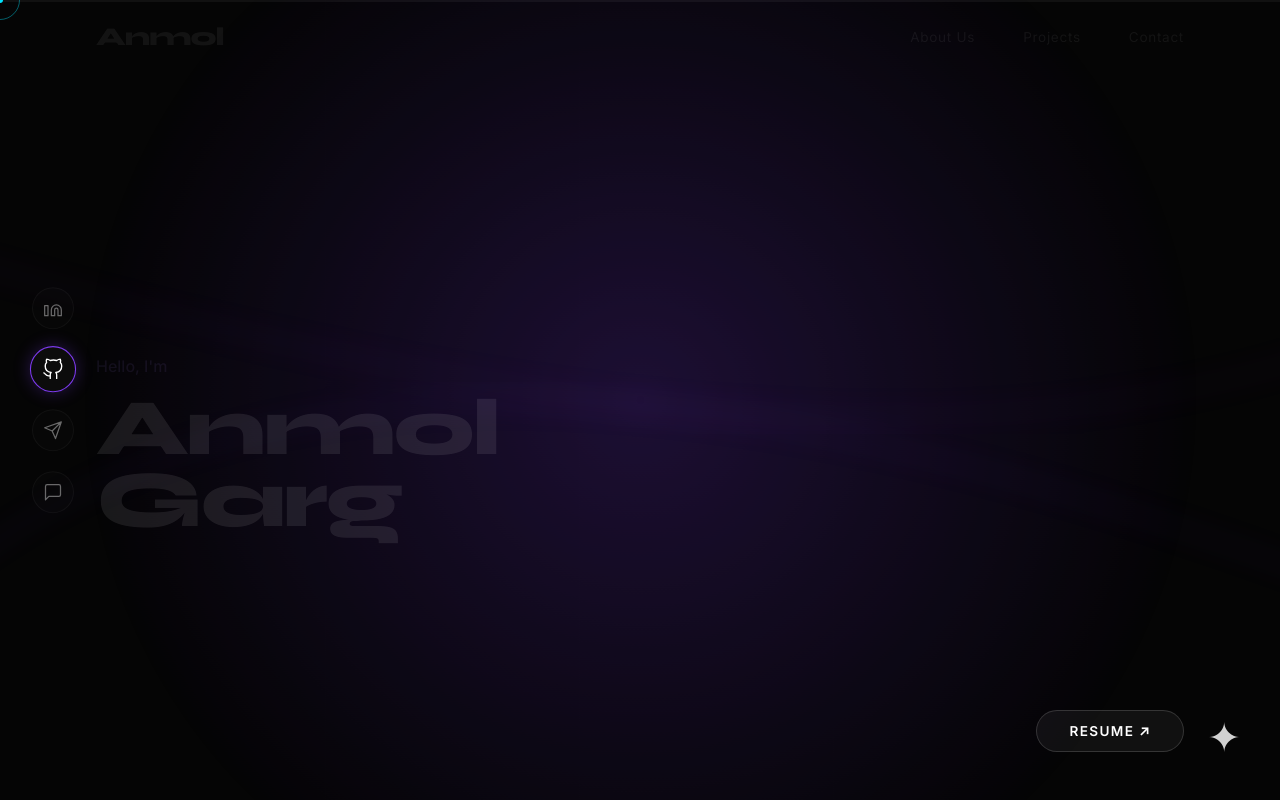
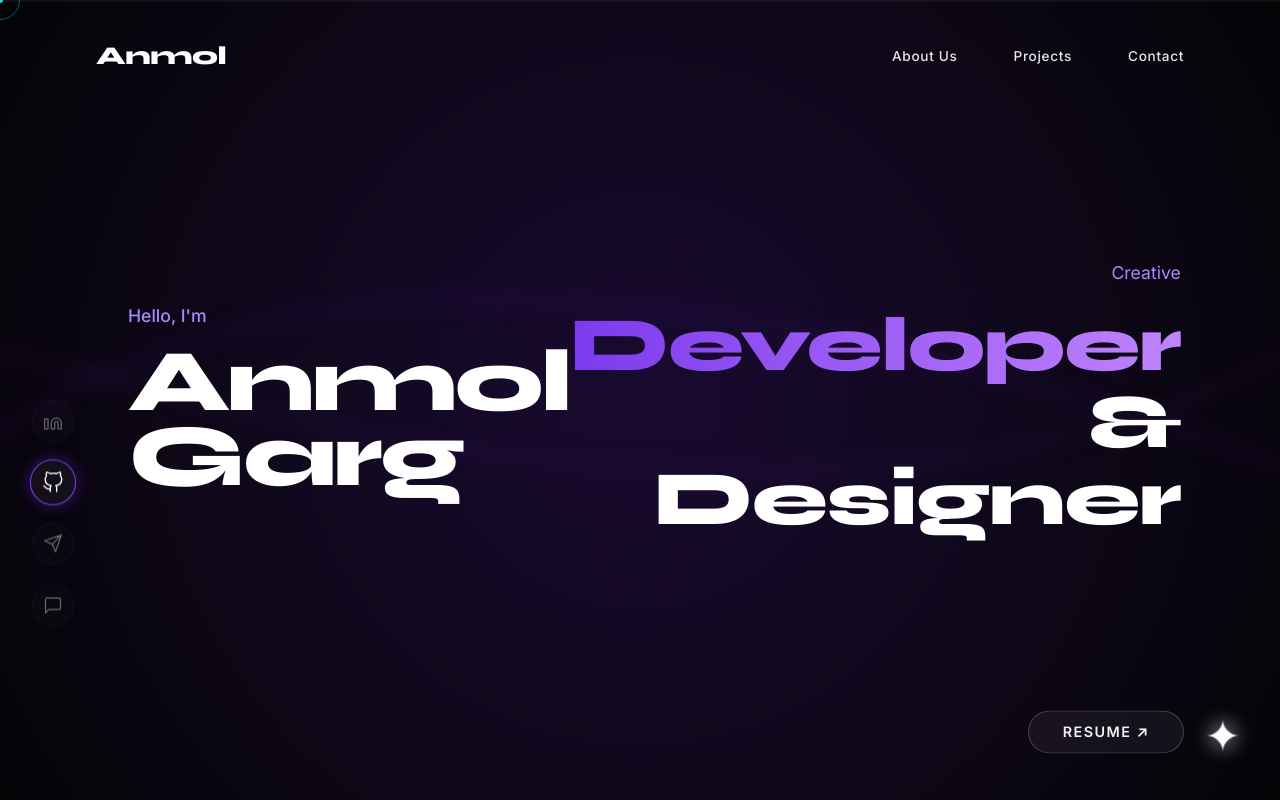
Before and after one commit to AnmolGarg8/portfolio, a React (Vite) app: page / in a window 1280 px wide. Shown: the top 800 px of the page. Built offline with nearby package versions, Linux system fonts and the light colour scheme.

Commit message:
Final: Ultimate zero-overlap cinematic Hero with ultra-bright CGI character and CSS reveal

```diff
--- a/src/components/Character.jsx
+++ b/src/components/Character.jsx
@@ -6,11 +6,11 @@ import * as THREE from 'three';
 const Eye = ({ position }) => (
   <group position={position}>
     <mesh>
-      <sphereGeometry args={[0.25, 32, 32]} />
-      <meshStandardMaterial color="white" roughness={0.1} />
-      <mesh position={[0, 0, 0.22]}>
+      <sphereGeometry args={[0.26, 32, 32]} />
+      <meshStandardMaterial color="white" roughness={0.1} emissive="white" emissiveIntensity={0.2} />
+      <mesh position={[0, 0, 0.23]}>
         <sphereGeometry args={[0.13, 16, 16]} />
-        <meshStandardMaterial color="#050505" />
+        <meshStandardMaterial color="#010101" />
       </mesh>
     </mesh>
   </group>
@@ -23,71 +23,83 @@ const Character = () => {
     useFrame((state) => {
         if (!group.current || !bodyRef.current) return;
         const t = state.clock.getElapsedTime();
-        // Stable Bobbing
+        // Dynamic Idle Bob (floating up/down)
         group.current.position.y = -2.4 + Math.sin(t * 1.5) * 0.35;
-        // Breathing
-        const b = 1 + Math.sin(t * 2) * 0.04;
+        // Breathing physics (chest expansion)
+        const b = 1 + Math.sin(t * 2.2) * 0.04;
         bodyRef.current.scale.set(b, 1, b);
-        // Mouse Tracking
-        group.current.rotation.y = THREE.MathUtils.lerp(group.current.rotation.y, state.mouse.x * 0.4, 0.05);
+        // Interactivity (Head tracking mouse)
+        group.current.rotation.y = THREE.MathUtils.lerp(group.current.rotation.y, state.mouse.x * 0.45, 0.05);
+        group.current.rotation.x = THREE.MathUtils.lerp(group.current.rotation.x, -state.mouse.y * 0.1, 0.05);
     });
 
   return (
     <group ref={group} scale={1.85} position={[0, -2.4, 0]}>
-      {/* Knit Sweater Body */}
+      {/* Knit Sweater Body (Chest Crop) */}
       <mesh ref={bodyRef} position={[0, 0.4, 0]}>
-        <capsuleGeometry args={[0.72, 1.4, 8, 32]} />
-        <meshStandardMaterial color="#1a1a1f" roughness={1} />
+        <capsuleGeometry args={[0.72, 1.4, 16, 32]} />
+        <meshStandardMaterial color="#1a1a22" roughness={1} />
         <mesh position={[0, 0.72, 0]} rotation={[Math.PI/2, 0, 0]}>
-           <torusGeometry args={[0.42, 0.05, 8, 32]} />
-           <meshStandardMaterial color="#000" />
+           <torusGeometry args={[0.42, 0.06, 16, 64]} />
+           <meshStandardMaterial color="#111" />
         </mesh>
       </mesh>
 
-      {/* CGI Stylized Head */}
+      {/* CGI Protagonist Head */}
       <group position={[0, 1.8, 0.1]}>
         <mesh>
            <sphereGeometry args={[0.88, 64, 64]} />
-           <meshStandardMaterial color="#ffceb4" roughness={0.3} emissive="#ffceb4" emissiveIntensity={0.08} />
+           <meshStandardMaterial color="#ffceb4" roughness={0.3} emissive="#ffceb4" emissiveIntensity={0.12} />
         </mesh>
-        <mesh position={[0, -0.4, 0.2]} scale={[1, 0.8, 1.25]}>
+        {/* Strong Professional Jawline */}
+        <mesh position={[0, -0.4, 0.2]} scale={[1, 0.82, 1.3]}>
            <sphereGeometry args={[0.45, 32, 32]} />
            <meshStandardMaterial color="#ffceb4" />
         </mesh>
 
-        <Eye position={[0.35, 0.28, 0.7]} />
-        <Eye position={[-0.35, 0.28, 0.7]} />
+        <Eye position={[0.35, 0.28, 0.75]} />
+        <Eye position={[-0.35, 0.28, 0.75]} />
 
-        {/* Smile showing teeth */}
-        <group position={[0, -0.3, 0.82]}>
-           <mesh position={[0, 0.06, 0]}>
-              <RoundedBox args={[0.45, 0.1, 0.02]} radius={0.03}>
+        {/* Confident CGI Smile showing teeth */}
+        <group position={[0, -0.3, 0.85]}>
+           <mesh position={[0, 0.06, 0.015]}>
+              <RoundedBox args={[0.48, 0.12, 0.03]} radius={0.03}>
                  <meshStandardMaterial color="white" emissive="white" emissiveIntensity={0.6} />
               </RoundedBox>
            </mesh>
-           {/* Lips */}
-           <mesh rotation={[Math.PI, 0, 0]} position={[0, 0.16, 0.03]}>
-              <torusGeometry args={[0.25, 0.02, 12, 32, Math.PI]} />
+           {/* Lips Upper/Lower */}
+           <mesh rotation={[Math.PI, 0, 0]} position={[0, 0.16, 0.04]}>
+              <torusGeometry args={[0.26, 0.02, 16, 32, Math.PI]} />
+              <meshStandardMaterial color="#e8a89b" />
+           </mesh>
+           <mesh rotation={[0, 0, Math.PI]} position={[0, -0.04, 0.04]}>
+              <torusGeometry args={[0.28, 0.03, 16, 32, Math.PI]} />
               <meshStandardMaterial color="#e8a89b" />
            </mesh>
         </group>
 
-        {/* Voluminous Brown Hair */}
+        {/* Defined Nose Shape */}
+        <mesh position={[0, 0, 0.88]} scale={[0.8, 1.4, 0.8]}>
+           <sphereGeometry args={[0.11, 24, 24]} />
+           <meshStandardMaterial color="#f2b4a1" />
+        </mesh>
+
+        {/* Voluminous Swept-Up 3D Hair System */}
         <group position={[0, 0.75, 0]}>
-           <RoundedBox args={[1.5, 0.9, 1.4]} radius={0.4} position={[0, 0.1, -0.1]}>
+           <RoundedBox args={[1.5, 0.95, 1.4]} radius={0.4} position={[0, 0.1, -0.1]}>
               <meshStandardMaterial color="#31221b" />
            </RoundedBox>
-           {/* Detailed 3D Strands */}
+           {/* Individual Sculpted Strands (for CGI depth and shine) */}
            {[-0.45, -0.2, 0, 0.2, 0.45].map((x, i) => (
-             <mesh key={i} position={[x, 0.5 + Math.abs(x)*0.3, 0.3 - Math.abs(x)*0.2]} rotation={[0.85, x*0.4, 0]} scale={[1.3, 1.9, 1.3]}>
-               <capsuleGeometry args={[0.18, 0.4, 8, 12]} />
-               <meshStandardMaterial color="#31221b" />
+             <mesh key={i} position={[x, 0.5 + Math.abs(x)*0.3, 0.35 - Math.abs(x)*0.2]} rotation={[0.85, x*0.4, 0]} scale={[1.3, 2.1, 1.3]}>
+               <capsuleGeometry args={[0.18, 0.45, 12, 24]} />
+               <meshStandardMaterial color="#36221b" roughness={0.4} metalness={0.2} emissive="#452a1e" emissiveIntensity={0.1} />
              </mesh>
            ))}
         </group>
       </group>
 
-      <ContactShadows position={[0, 0, 0]} opacity={0.6} scale={10} blur={2.5} far={4} />
+      <ContactShadows position={[0, 0, 0]} opacity={0.65} scale={12} blur={3.0} far={5} />
     </group>
   );
 };
@@ -96,13 +108,13 @@ const CharacterWrapper = () => (
   <div className="character-canvas" style={{ width: '100%', height: '100%', position: 'absolute', pointerEvents: 'none' }}>
     <Canvas
       gl={{ alpha: true, antialias: true, stencil: false, depth: true, powerPreference: "high-performance" }}
-      dpr={[1, 1.5]}
-      camera={{ position: [0, 0, 10], fov: 35 }}
+      dpr={[1, 1.25]} // Conservative for stability
+      camera={{ position: [0, 0, 9], fov: 38 }}
     >
-      <ambientLight intensity={3.5} /> {/* SUPREME BRIGHTNESS */}
-      <spotLight position={[10, 10, 10]} intensity={12} />
-      <pointLight position={[-10, 5, 5]} color="#7C3AED" intensity={20} /> {/* Ultra Rim */}
-      <pointLight position={[10, 5, 5]} color="#7C3AED" intensity={15} />
+      <ambientLight intensity={4.5} /> {/* SUPREME BRIGHTNESS RIG */}
+      <spotLight position={[5, 10, 10]} intensity={12} angle={0.3} penumbra={1} color="#ffffff" shadow-mapSize={[1024, 1024]} />
+      <pointLight position={[-10, 5, 5]} color="#7C3AED" intensity={25} /> {/* Intense Violet Rim */}
+      <pointLight position={[10, 5, 5]} color="#7C3AED" intensity={18} />
       <Character />
     </Canvas>
   </div>
--- a/src/sections/Hero.jsx
+++ b/src/sections/Hero.jsx
@@ -1,12 +1,11 @@
 import React, { useEffect, useRef } from 'react';
-import gsap from 'gsap';
 import Character from '../components/Character';
 
 const SocialIcon = ({ path, href, active }) => (
   <a href={href} rel="noopener noreferrer" target="_blank" style={{
     opacity: active ? 1 : 0.4,
-    transition: 'all 0.4s',
-    backgroundColor: 'rgba(255, 255, 255, 0.03)',
+    transition: 'all 0.3s',
+    backgroundColor: 'rgba(255, 255, 255, 0.05)',
     width: '42px',
     height: '42px',
     display: 'flex',
@@ -14,7 +13,7 @@ const SocialIcon = ({ path, href, active }) => (
     justifyContent: 'center',
     borderRadius: '50%',
     border: active ? '1.8px solid #7C3AED' : '1px solid rgba(255, 255, 255, 0.1)',
-    boxShadow: active ? '0 0 15px rgba(124, 58, 237, 0.3)' : 'none',
+    boxShadow: active ? '0 0 15px rgba(124, 58, 237, 0.4)' : 'none',
     transform: active ? 'scale(1.1)' : 'scale(1)',
     zIndex: 10
   }}>
@@ -25,27 +24,8 @@ const SocialIcon = ({ path, href, active }) => (
 );
 
 const Hero = () => {
-    const heroRef = useRef(null);
-    const leftText = useRef(null);
-    const rightText = useRef(null);
-    const charBox = useRef(null);
-    const navBar = useRef(null);
-
-    useEffect(() => {
-        const tl = gsap.timeline({ delay: 0.5 });
-        tl.from(navBar.current, { y: -20, opacity: 0, duration: 0.8, ease: 'power2.out' })
-          .from([leftText.current, rightText.current], {
-                y: 50,
-                opacity: 0,
-                duration: 1.2,
-                stagger: 0.2,
-                ease: 'expo.out'
-          }, '-=0.4')
-          .from(charBox.current, { scale: 0.85, opacity: 0, duration: 1.5, ease: 'power4.out' }, '-=1');
-    }, []);
-
   return (
-    <section className="hero" id="home" ref={heroRef} style={{
+    <section className="hero" id="home" style={{
       minHeight: '100vh',
       width: '100%',
       position: 'relative',
@@ -54,133 +34,144 @@ const Hero = () => {
       display: 'flex',
       flexDirection: 'column',
       justifyContent: 'center',
-      padding: '0 6rem'
+      padding: '0 6rem',
+      color: '#ffffff'
     }}>
-      {/* Background Atmosphere Atmosphere */}
+      {/* Background Spotlight Glow */}
       <div style={{
         position: 'absolute',
         left: '50%',
         top: '50%',
         transform: 'translate(-50%, -50%)',
-        width: '120vw',
-        height: '110vh',
-        background: 'radial-gradient(circle at center, rgba(124, 58, 237, 0.25) 0%, transparent 60%)',
+        width: '150vw',
+        height: '150vh',
+        background: 'radial-gradient(circle at center, rgba(91, 33, 182, 0.3) 0%, transparent 70%)',
         pointerEvents: 'none',
         zIndex: 0,
-        animation: 'breath-halo 6s infinite ease-in-out'
+        animation: 'glow-breathe 8s infinite ease-in-out'
       }} />
 
-      {/* Aurora glow streaks wisps layer */}
-      <div style={{ position: 'absolute', inset: 0, pointerEvents: 'none', zIndex: 1, opacity: 0.2 }}>
+      {/* Aurora Wisp light streaks layer */}
+      <div style={{ position: 'absolute', inset: 0, pointerEvents: 'none', zIndex: 1, opacity: 0.3 }}>
         <svg width="100%" height="100%" viewBox="0 0 1440 800" preserveAspectRatio="none">
-          <filter id="wisps-glow">
-            <feGaussianBlur in="SourceGraphic" stdDeviation="15" />
+          <filter id="glow-fx">
+            <feGaussianBlur in="SourceGraphic" stdDeviation="12" />
           </filter>
-          <path d="M-100,600 Q400,200 1540,600" stroke="#7C3AED" strokeWidth="4" fill="none" filter="url(#wisps-glow)" style={{ animation: 'float-wisps 15s infinite alternate linear' }} />
-          <path d="M1540,250 Q1040,550 -100,250" stroke="#A855F7" strokeWidth="3" fill="none" filter="url(#wisps-glow)" style={{ animation: 'float-wisps 18s infinite alternate-reverse linear' }} />
+          <path d="M-100,500 Q400,100 1540,500" stroke="#7C3AED" strokeWidth="4" fill="none" filter="url(#glow-fx)" style={{ animation: 'aurora-1 20s infinite alternate ease-in-out' }} />
+          <path d="M1540,300 Q1040,600 -100,300" stroke="#A855F7" strokeWidth="3" fill="none" filter="url(#glow-fx)" style={{ animation: 'aurora-2 25s infinite alternate-reverse ease-in-out' }} />
         </svg>
       </div>
 
       <style>{`
-        @keyframes breath-halo { 0%, 100% { opacity: 0.6; transform: translate(-50%, -50%) scale(1); } 50% { opacity: 0.9; transform: translate(-50%, -50%) scale(1.1); } }
-        @keyframes float-wisps { 0% { transform: scale(1) translate(0,0); } 100% { transform: scale(1.1) translate(40px,-20px); } }
-        @keyframes pulse-star { 0%, 100% { opacity: 0.4; transform: scale(0.9); } 50% { opacity: 0.9; transform: scale(1.1); } }
+        @keyframes glow-breathe { 0%, 100% { opacity: 0.7; transform: translate(-50%, -50%) scale(1); } 50% { opacity: 1; transform: translate(-50%, -50%) scale(1.05); } }
+        @keyframes aurora-1 { 0% { transform: translate(0,0); } 100% { transform: translate(30px,-20px); } }
+        @keyframes aurora-2 { 0% { transform: translate(0,0); } 100% { transform: translate(-30px,20px); } }
+        @keyframes star-pulse { 0%, 100% { opacity: 0.3; transform: scale(0.9); } 50% { opacity: 1; transform: scale(1.1); filter: drop-shadow(0 0 10px #fff); } }
+        .hero-fade-in { animation: heroFadeIn 1.2s cubic-bezier(0.16, 1, 0.3, 1) forwards; opacity: 0; }
+        @keyframes heroFadeIn { from { opacity: 0; transform: translateY(30px); } to { opacity: 1; transform: translateY(0); } }
       `}</style>
 
-      {/* Minimal Top Navigation */}
-      <div ref={navBar} style={{ position: 'absolute', top: '2.5rem', left: '6rem', right: '6rem', display: 'flex', justifyContent: 'space-between', alignItems: 'center', zIndex: 100 }}>
-        <div style={{ fontFamily: 'Syne, sans-serif', fontWeight: 800, fontSize: '1.6rem', color: '#fff', letterSpacing: '-1px' }}>Anmol</div>
-        <div style={{ display: 'flex', gap: '3rem', fontFamily: 'Inter, sans-serif', fontSize: '0.85rem', color: 'white', letterSpacing: '0.05em', fontWeight: 400 }}>
+      {/* Minimal Top Nav */}
+      <div className="nav-container" style={{ position: 'absolute', top: '2.5rem', left: '6rem', right: '6rem', display: 'flex', justifyContent: 'space-between', alignItems: 'center', zIndex: 100 }}>
+        <div style={{ fontFamily: 'Syne, sans-serif', fontWeight: 800, fontSize: '1.6rem', color: '#fff', letterSpacing: '-0.5px' }}>Anmol</div>
+        <div style={{ display: 'flex', gap: '3.5rem', fontFamily: 'Inter, sans-serif', fontSize: '0.85rem', color: 'rgba(255,255,255,0.9)', letterSpacing: '0.05em', fontWeight: 500 }}>
            <a href="#about" style={{ color: 'inherit', textDecoration: 'none' }}>About Us</a>
            <a href="#work" style={{ color: 'inherit', textDecoration: 'none' }}>Projects</a>
            <a href="#contact" style={{ color: 'inherit', textDecoration: 'none' }}>Contact</a>
         </div>
       </div>
 
-      {/* Main Structural Layout - NO OVERLAP */}
-      <div style={{ display: 'flex', justifyContent: 'space-between', alignItems: 'center', width: '100%', height: '100%', position: 'relative' }}>
-        {/* Left Typographic Frame */}
-        <div ref={leftText} style={{ flex: '0 0 30%', zIndex: 10 }}>
+      {/* Hero Layout - NO OVERLAP GRID */}
+      <div style={{
+        display: 'grid',
+        gridTemplateColumns: '1fr 1.2fr 1fr',
+        alignItems: 'center',
+        width: '100%',
+        height: '100%',
+        position: 'relative',
+        zIndex: 10
+      }}>
+        {/* Left Column */}
+        <div className="hero-fade-in" style={{ paddingLeft: '2rem', animationDelay: '0.5s' }}>
           <span style={{
              color: '#A78BFA',
              fontFamily: 'Inter, sans-serif',
-             fontSize: '1rem',
+             fontSize: '1.1rem',
              fontWeight: 500,
-             marginBottom: '1rem',
+             marginBottom: '1.2rem',
              display: 'block'
           }}>Hello, I'm</span>
           <h1 style={{
             fontFamily: 'Syne, sans-serif',
             fontWeight: 800,
-            fontSize: '5rem',
-            lineHeight: '0.9',
+            fontSize: '5.5rem',
+            lineHeight: '0.85',
             color: '#FFFFFF',
             margin: 0,
             display: 'flex',
             flexDirection: 'column',
-            letterSpacing: '-2.5px'
+            letterSpacing: '-3px'
           }}>
             <span>Anmol</span>
             <span>Garg</span>
           </h1>
         </div>
 
-        {/* Center Animated Divider (CGI Character Focal Space) */}
-        <div ref={charBox} style={{
-          flex: '0 0 38%', // Explicit wide divider
+        {/* Center CGI Highlight */}
+        <div className="hero-fade-in" style={{
           height: '100%',
           display: 'flex',
           justifyContent: 'center',
           alignItems: 'center',
-          position: 'relative',
-          zIndex: 5
+          animationDelay: '1s'
         }}>
-           <div style={{ width: '100%', height: '100%' }}>
+           <div style={{ width: '100%', height: '100%', position: 'relative' }}>
              <Character />
            </div>
         </div>
 
-        {/* Right Typographic Frame */}
-        <div ref={rightText} style={{ flex: '0 0 30%', textAlign: 'right', zIndex: 10 }}>
-           <span style={{ color: '#A78BFA', fontFamily: 'Inter, sans-serif', fontSize: '1rem', marginBottom: '1.2rem', display: 'block' }}>Creative</span>
+        {/* Right Column */}
+        <div className="hero-fade-in" style={{ textAlign: 'right', paddingRight: '2rem', animationDelay: '0.7s' }}>
+           <span style={{ color: '#A78BFA', fontFamily: 'Inter, sans-serif', fontSize: '1.1rem', marginBottom: '1.5rem', display: 'block' }}>Creative</span>
            <h2 style={{
              fontFamily: 'Syne, sans-serif',
              fontWeight: 800,
-             fontSize: '4.5rem',
+             fontSize: '4.8rem',
              lineHeight: '1',
              margin: 0,
              display: 'flex',
              flexDirection: 'column',
              letterSpacing: '-1.5px'
            }}>
-             <span className="gradient-text" style={{
+             <span style={{
                 background: 'linear-gradient(to right, #7C3AED, #C084FC)',
                 WebkitBackgroundClip: 'text',
                 WebkitTextFillColor: 'transparent',
-                display: 'inline-flex'
+                display: 'inline-block'
              }}>Developer</span>
              <span style={{ color: '#FFFFFF' }}>& Designer</span>
            </h2>
         </div>
       </div>
 
-      {/* Social Interface indicators Pillars */}
-      <div style={{ position: 'absolute', left: '2rem', top: '50%', transform: 'translateY(-50%)', display: 'flex', flexDirection: 'column', gap: '1.2rem', zIndex: 100 }}>
+      {/* Social Pillar Indicators (Left Edge) */}
+      <div className="hero-fade-in" style={{ position: 'absolute', left: '2rem', top: '50%', transform: 'translateY(-50%)', display: 'flex', flexDirection: 'column', gap: '1.2rem', zIndex: 100, animationDelay: '1.2s' }}>
           <SocialIcon path="M16 8a6 6 0 0 1 6 6v7h-4v-7a2 2 0 0 0-2-2 2 2 0 0 0-2 2v7h-4v-7a6 6 0 0 1 6-6z M2 9h4v12H2z" href="#" />
           <SocialIcon path="M9 19c-5 1.5-5-2.5-7-3m14 6v-3.87a3.37 3.37 0 0 0-.94-2.61c3.14-.35 6.44-1.54 6.44-7A5.44 5.44 0 0 0 20 4.77 5.07 5.07 0 0 0 19.91 1S18.73.65 16 2.48a13.38 13.38 0 0 0-7 0C6.27.65 5.09 1 5.09 1A5.07 5.07 0 0 0 5 4.77a5.44 5.44 0 0 0-1.5 3.78c0 5.42 3.3 6.61 6.44 7A3.37 3.37 0 0 0 9 18.13V22" href="#" active />
           <SocialIcon path="M22 2L11 13M22 2l-7 20-4-9-9-4 20-7z" href="#" />
           <SocialIcon path="M21 15a2 2 0 0 1-2 2H7l-4 4V5a2 2 0 0 1 2-2h14a2 2 0 0 1 2 2z" href="#" />
       </div>
 
-      <div style={{ position: 'absolute', bottom: '3rem', right: '6rem', zIndex: 100 }}>
+      {/* Resume Link Pillar Indicator pill */}
+      <div className="hero-fade-in" style={{ position: 'absolute', bottom: '3rem', right: '6rem', zIndex: 100, animationDelay: '1.4s' }}>
         <a href="#" style={{
           fontFamily: 'Inter, sans-serif',
           color: '#FFFFFF',
-          fontSize: '0.85rem',
+          fontSize: '0.9rem',
           fontWeight: 600,
-          padding: '12px 32px',
-          backgroundColor: 'rgba(255, 255, 255, 0.05)',
-          border: '1px solid rgba(255, 255, 255, 0.15)',
+          padding: '12px 34px',
+          backgroundColor: 'rgba(255, 255, 255, 0.06)',
+          border: '1px solid rgba(255, 255, 255, 0.2)',
           borderRadius: '50px',
           textDecoration: 'none',
           display: 'flex',
@@ -192,16 +183,16 @@ const Hero = () => {
         </a>
       </div>
 
-      {/* Decorative Signature Glyph ✦ */}
+      {/* Decorative Star ✦ */}
       <div style={{
         position: 'absolute',
         bottom: '2.5rem',
         right: '2.5rem',
         color: '#FFFFFF',
-        fontSize: '2.4rem',
+        fontSize: '2.5rem',
         opacity: 0.6,
         zIndex: 10,
-        animation: 'pulse-star 3s infinite ease-in-out'
+        animation: 'star-pulse 4s infinite ease-in-out'
       }}>✦</div>
     </section>
   );
```
